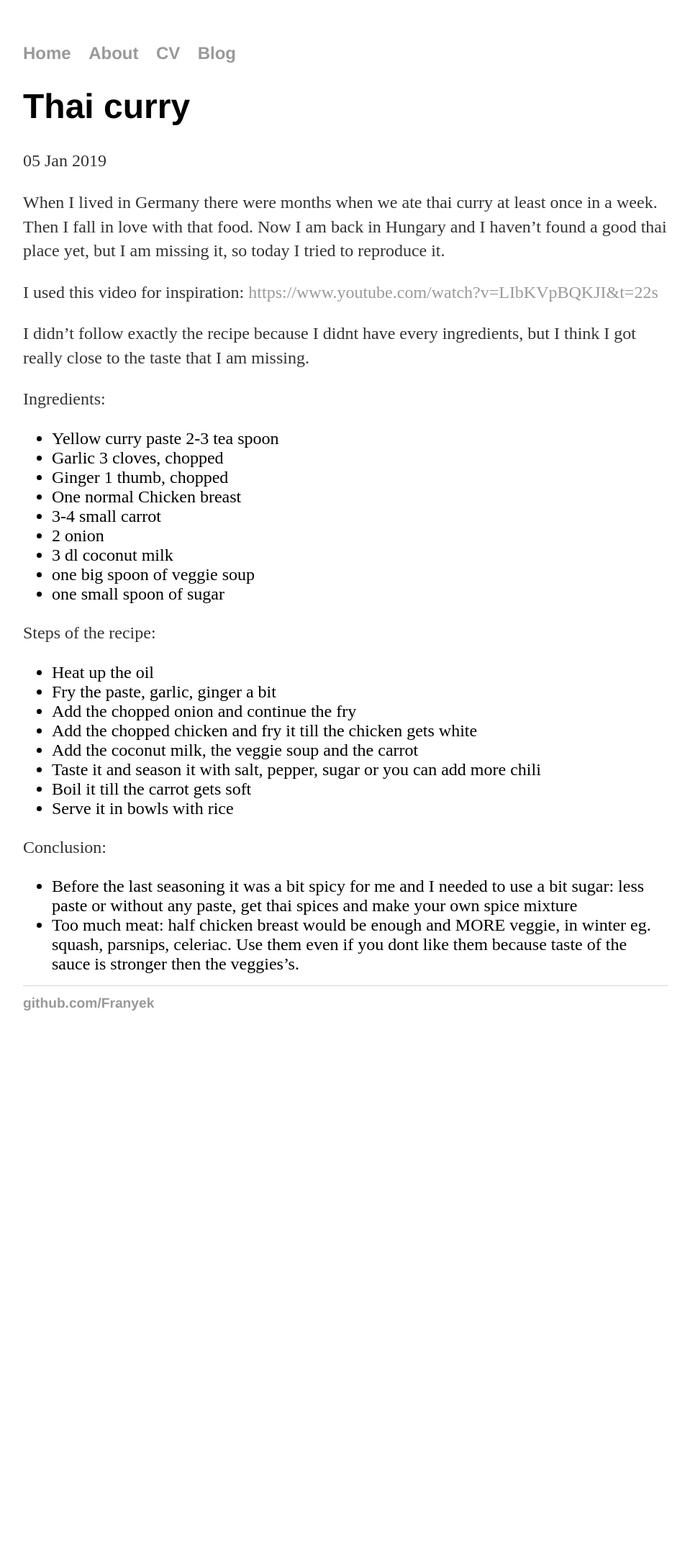
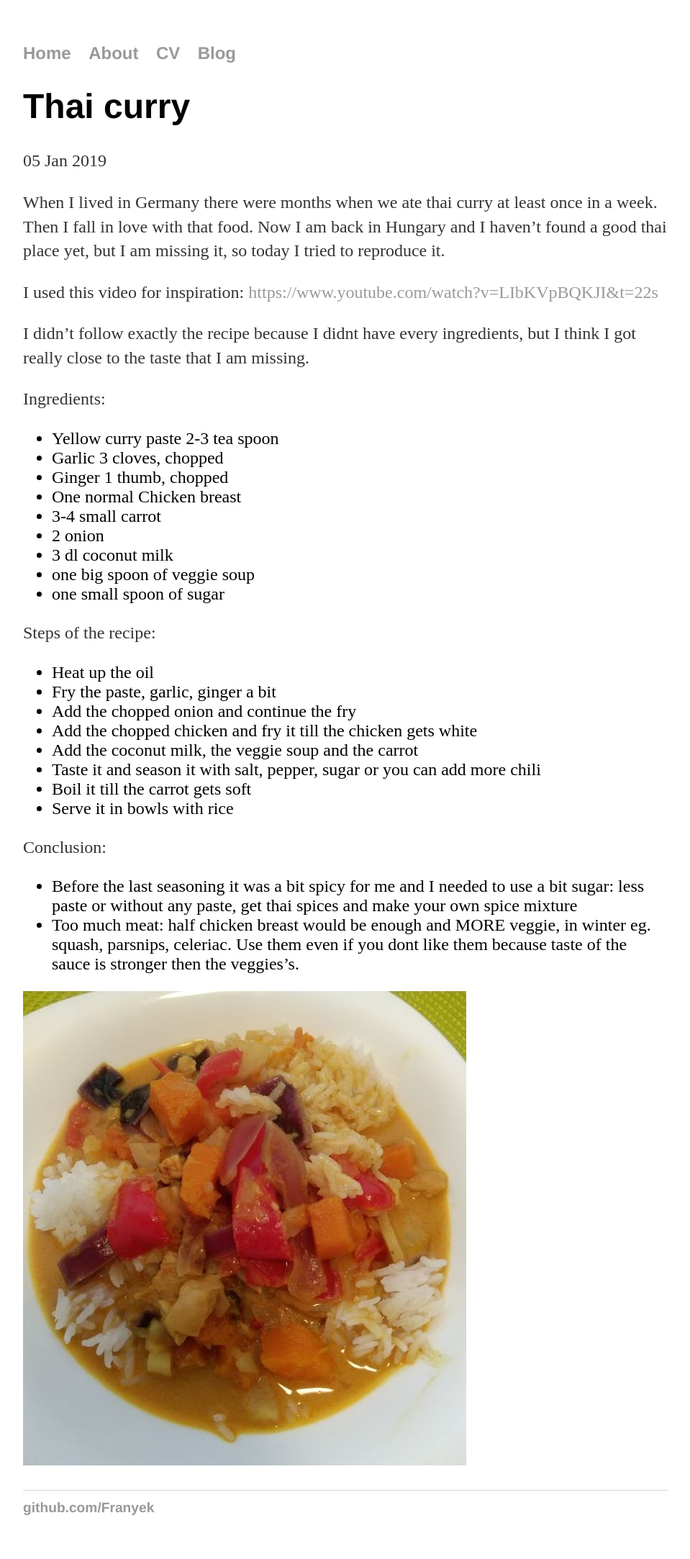
Before and after one commit to Franyek/franyek.github.io, a Jekyll site: the page built from _posts/2019-01-05-thai-curry.md, in a window 1280 px wide. Shown: the whole page at 72% size, without its empty margins (160-1119 px from the left). Built offline with Jekyll 4.4.1, drawn with Linux system fonts in a browser that asks for light colours; before the commit the page ends 1465 px from its top, so only the background shows below that.

Commit message:
Use new images

```diff
--- a/_posts/2019-01-05-thai-curry.md
+++ b/_posts/2019-01-05-thai-curry.md
@@ -34,3 +34,5 @@ Steps of the recipe:
 Conclusion:
   *  Before the last seasoning it was a bit spicy for me and I needed to use a bit sugar: less paste or without any paste, get thai spices and make your own spice mixture
   *  Too much meat: half chicken breast would be enough and MORE veggie, in winter eg. squash, parsnips, celeriac. Use them even if you dont like them because taste of the sauce is stronger then the veggies's.
+
+![Thai yellow curry](http://franyek.github.io/images/2019-01-26-thai-curry-01.jpg)
```
Also changed, not shown: _posts/2018-12-30-my-dhal.md (+2 -0 lines), images/2018-12-30-my-dhal-01.jpg (added), images/2019-01-26-thai-curry-01.jpg (added), 2 other files.
